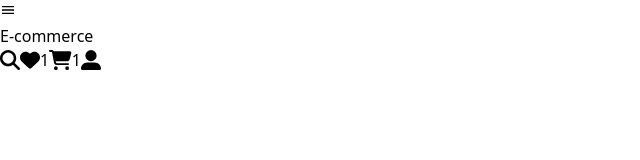
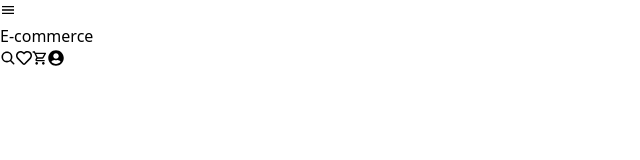
Before and after one commit to camiloperez98/ReactJs-Ts, a React (Vite) app: page / in a window 1280 px wide. Shown: the top 160 px of the page, without its empty margins (0-640 px from the left). Built offline with nearby package versions, Linux system fonts and the light colour scheme.

Commit message:
update navbar

```diff
--- a/src/components/Icon/index.tsx
+++ b/src/components/Icon/index.tsx
@@ -1,14 +1,14 @@
-import { IconProp } from "@fortawesome/fontawesome-svg-core";
-import { FontAwesomeIcon } from "@fortawesome/react-fontawesome";
-import React, { useState } from "react";
+// import { FontAwesomeIcon } from "@fortawesome/react-fontawesome";
+import React, { ReactElement, useState } from "react";
 
 type Props = {
-  icon: IconProp;
+  icon: ReactElement;
   onClick?: () =>void;
   elementCount?: number;
+  size?: string
 };
 
-const Icon = ({ icon, onClick, elementCount }: Props) => {
+const Icon = ({ icon, onClick, elementCount, size }: Props) => {
   const [show, setShow] = useState(false);
 
   const showElements = () => {
@@ -16,7 +16,9 @@ const Icon = ({ icon, onClick, elementCount }: Props) => {
     if (onClick) onClick();
   };
   return <div onClick={showElements}>
-    <FontAwesomeIcon icon={icon} size="lg"/>
+    <div className={`${size}`}>
+    {icon}
+    </div>
     {elementCount !== undefined && elementCount > 0 && (
       <span>
         {elementCount}
--- a/src/components/Menu/index.tsx
+++ b/src/components/Menu/index.tsx
@@ -17,7 +17,7 @@ const Menu = ({ links }: Props) => {
     <div className="relative">
       <button
         onClick={toggleMenu}
-        className="text-2xl
+        className="text-3xl
                   hover:text-blue-500
                   transition-colors duration-300"
       >
--- a/src/components/Navbar/index.tsx
+++ b/src/components/Navbar/index.tsx
@@ -7,6 +7,10 @@ import {
   faUserAlt,
   faSearch,
 } from "@fortawesome/free-solid-svg-icons";
+import { IoSearch, } from "react-icons/io5";
+import { FaRegHeart, FaUserCircle } from "react-icons/fa";
+import { MdOutlineShoppingCart } from "react-icons/md";
+
 
 type Props = {
   title: string;
@@ -27,14 +31,19 @@ const Navbar = ({ title, links }: Props) => {
                 bg-gradient-to-t from-white to-gray-200
                 shadow shadow-gray-500/40"
     >
-      <div className="flex items-center">
-        <Menu links={links} />
+      <div className="flex items-center
+                      justify-between">
+
+        <div className="flex items-center">
+          <Menu links={links} />
+        </div>
 
         <div
           className="ml-24
                     text-slate-800
                     text-2xl italic
                     font-mono
+                    hover:text-blue-500
                     absolute"
         >
           <a href="/">{title}</a>
@@ -48,7 +57,8 @@ const Navbar = ({ title, links }: Props) => {
                     transition-colors duration-300"
         >
           <Icon
-            icon={faSearch}
+            size="text-2xl"
+            icon={<IoSearch />}
             onClick={() => console.log("Add to favorite")}
           />
         </button>
@@ -59,8 +69,8 @@ const Navbar = ({ title, links }: Props) => {
                           transition-colors duration-300"
         >
           <Icon
-            icon={faHeart}
-            elementCount={1}
+            size="text-2xl"
+            icon={<FaRegHeart />}
             onClick={() => console.log("Add to favorite")}
           />
         </button>
@@ -71,8 +81,8 @@ const Navbar = ({ title, links }: Props) => {
                           transition-colors duration-300"
         >
           <Icon
-            icon={faShoppingCart}
-            elementCount={1}
+            size="text-2xl"
+            icon={<MdOutlineShoppingCart />}
             onClick={() => console.log("Add to cart")}
           />
         </button>
@@ -83,7 +93,8 @@ const Navbar = ({ title, links }: Props) => {
                           transition-colors duration-300"
         >
           <Icon
-            icon={faUserAlt}
+            size="text-2xl"
+            icon={<FaUserCircle />}
             onClick={() => console.log("Add to favorite")}
           />
         </button>
```
